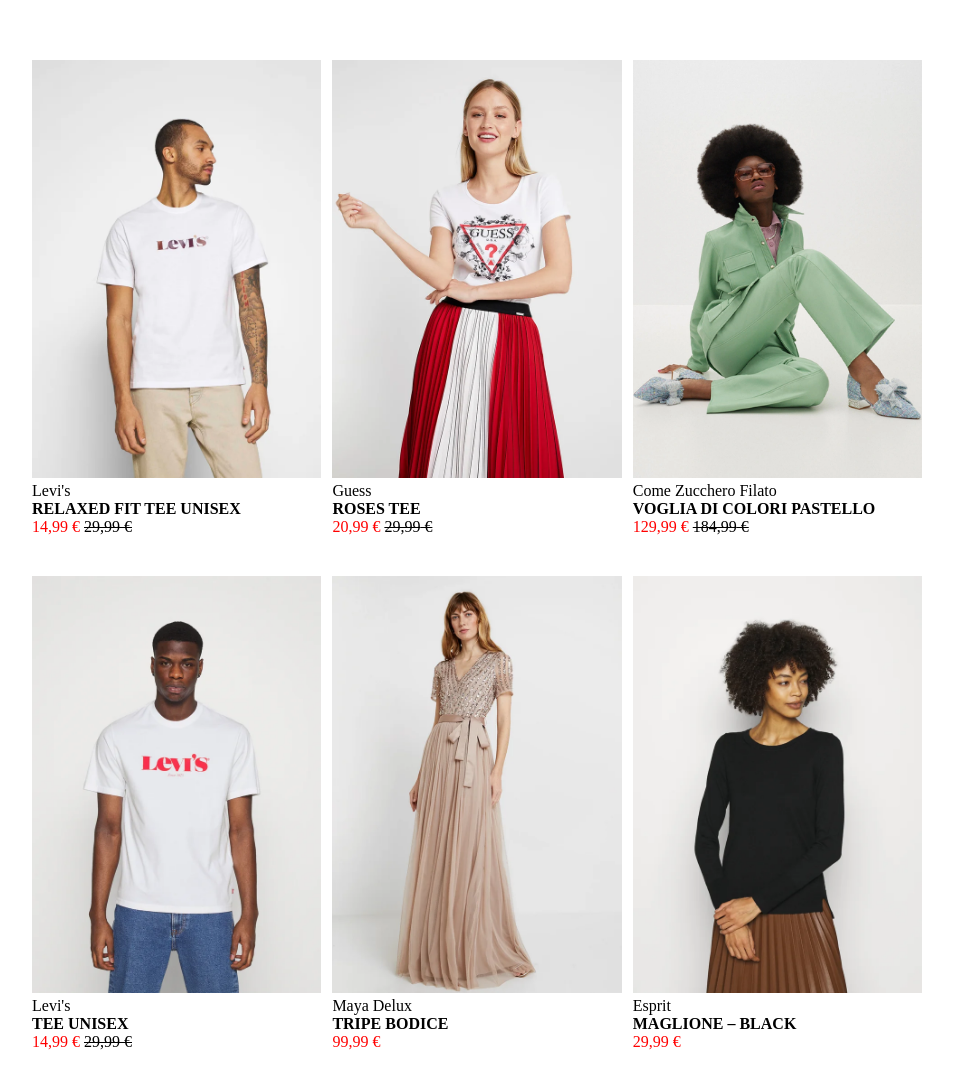
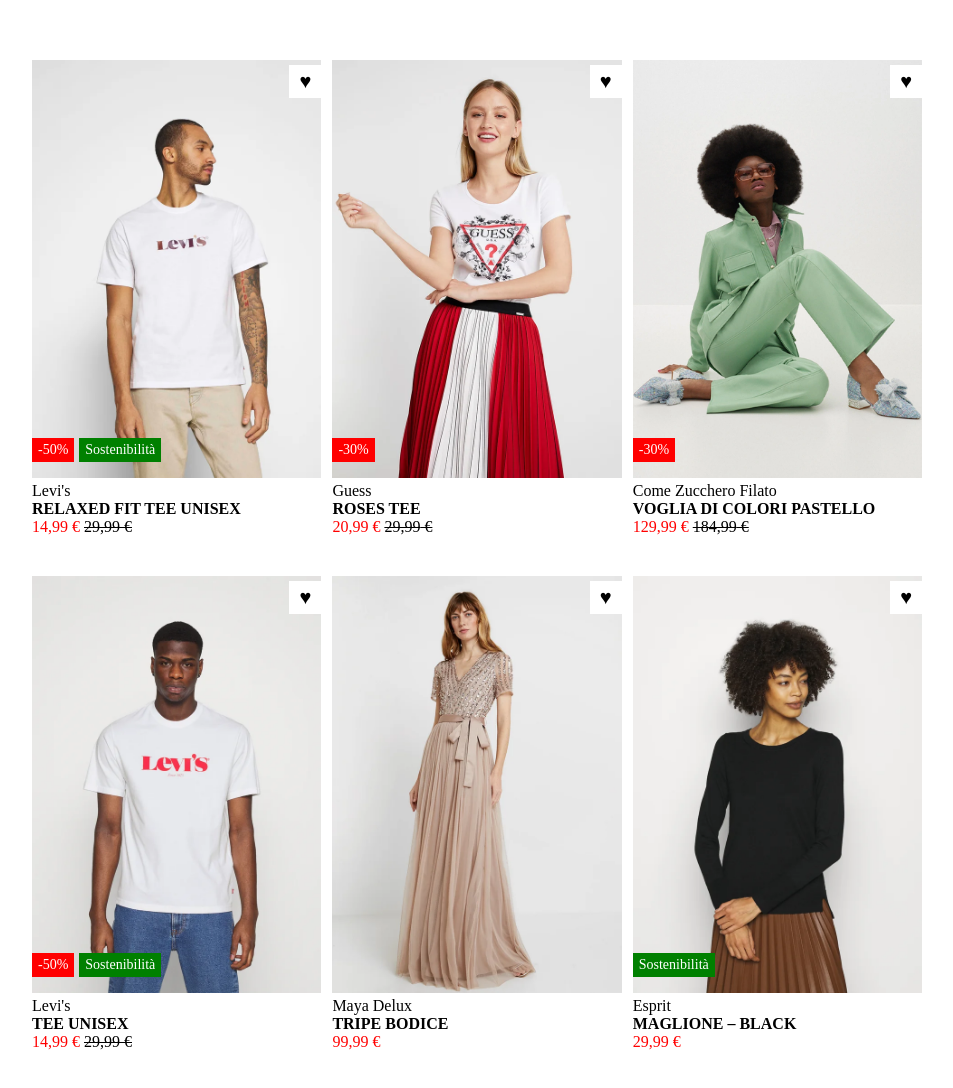
Before and after one commit to VitaFrancesco/html-css-boolando, a plain HTML site: page index.html in a window 1280 px wide. Shown: the whole page, without its empty margins (163-1116 px from the left). Drawn offline with Linux system fonts and the light colour scheme.

Commit message:
completed the shop section whith the second image that changed when the mouse is hover

```diff
--- a/css/app.css
+++ b/css/app.css
@@ -61,3 +61,51 @@ h4{
     color: black;
     text-decoration: line-through;
 }
+
+.discount{
+    background-color: red;
+    color: white;
+    font-size: 14px;
+    padding: 4px 6px;
+}
+
+.sostenibility{
+    background-color: green;
+    color: white;
+    font-size: 14px;
+    padding: 4px 6px;
+}
+
+.col :hover .main-image{
+    opacity: 0;
+}
+
+/* position rules */
+
+.relative{
+    position: relative;
+}
+
+.heart{
+    background-color: white;
+    font-size: 20px;
+    padding: 5px 10px;
+    position: absolute;
+    top: 5px;
+    right: 0px;
+}
+
+.absolute-hover{
+    position: absolute;
+    top: 0;
+    left: 0;
+    z-index: -1;
+}
+
+.attractive-info{
+    display: flex;
+    gap: 5px;
+    position: absolute;
+    bottom: 20px;
+    left: 0;
+}
--- a/index.html
+++ b/index.html
@@ -15,8 +15,14 @@
             <div class="container shop">
                 <div class="row">
                     <div class="col">
-                        <div class="img-clothes">
-                            <img src="./img/1.webp" alt="first image levi's relaxed fit tee unisex">
+                        <div class="img-clothes relative">
+                            <img class="main-image" src="./img/1.webp" alt="first image levi's relaxed fit tee unisex">
+                            <img class="absolute-hover" src="./img/1b.webp" alt="hover image levi's relaxed fit tee unisex">
+                            <div class="heart">&hearts;</div>
+                            <div class="attractive-info">
+                                <div class="discount">-50&#37;</div>
+                                <div class="sostenibility">Sostenibilità</div>
+                            </div>
                         </div>
                         <div class="info-clothes">
                             <p class="brand-name">Levi's</p>
@@ -26,8 +32,13 @@
                         </div>
                     </div>
                     <div class="col">
-                        <div class="img-clothes">
-                            <img src="./img/2.webp" alt="first image levi's relaxed fit tee unisex">
+                        <div class="img-clothes relative">
+                            <img class="main-image" src="./img/2.webp" alt="first image Roses tee">
+                            <img class="absolute-hover" src="./img/2b.webp" alt="Hover image Roses tee">
+                            <div class="heart">&hearts;</div>
+                            <div class="attractive-info">
+                                <div class="discount">-30&#37;</div>
+                            </div>
                         </div>
                         <div class="info-clothes">
                             <p class="brand-name">Guess</p>
@@ -37,10 +48,15 @@
                         </div>
                     </div>
                     <div class="col">
-                        <div class="img-clothes">
-                            <img src="./img/3.webp" alt="first image levi's relaxed fit tee unisex">
+                        <div class="img-clothes relative">
+                            <img class="main-image" src="./img/3.webp" alt="first image Voglia di colori pastello">
+                            <img class="absolute-hover" src="./img/3b.webp" alt="Hover image Voglia di colori pastello">
+                            <div class="heart">&hearts;</div>
+                            <div class="attractive-info">
+                                <div class="discount">-30&#37;</div>
+                            </div>
                         </div>
-                        <div class="info-clothes">
+                        <div class="info-clothes relative">
                             <p class="brand-name">Come Zucchero Filato</p>
                             <h4>Voglia di colori pastello</h4>
                             <span class="price">129,99</span>
@@ -48,10 +64,16 @@
                         </div>
                     </div>
                     <div class="col">
-                        <div class="img-clothes">
-                            <img src="./img/4.webp" alt="first image levi's relaxed fit tee unisex">
+                        <div class="img-clothes relative">
+                            <img class="main-image" src="./img/4.webp" alt="first image tee unisex">
+                            <img class="absolute-hover" src="./img/4b.webp" alt="Hover image tee unisex">
+                            <div class="heart">&hearts;</div>
+                            <div class="attractive-info">
+                                <div class="discount">-50&#37;</div>
+                                <div class="sostenibility">Sostenibilità</div>
+                            </div>
                         </div>
-                        <div class="info-clothes">
+                        <div class="info-clothes relative">
                             <p class="brand-name">Levi's</p>
                             <h4>Tee unisex</h4>
                             <span class="price">14,99</span>
@@ -59,8 +81,10 @@
                         </div>
                     </div>
                     <div class="col">
-                        <div class="img-clothes">
-                            <img src="./img/5.webp" alt="first image levi's relaxed fit tee unisex">
+                        <div class="img-clothes relative">
+                            <img class="main-image" src="./img/5.webp" alt="first image stripe bodice">
+                            <img class="absolute-hover" src="./img/5b.webp" alt="Hover image stripe bodice">
+                            <div class="heart">&hearts;</div>
                         </div>
                         <div class="info-clothes">
                             <p class="brand-name">Maya Delux</p>
@@ -69,8 +93,14 @@
                         </div>
                     </div>
                     <div class="col">
-                        <div class="img-clothes">
-                            <img src="./img/6.webp" alt="first image levi's relaxed fit tee unisex">
+                        <div class="img-clothes relative">
+                            <img class="main-image" src="./img/6.webp" alt="first image maglione-black">
+                            <img class="absolute-hover" src="./img/6b.webp" alt="Hover image maglione-black">
+                            <div class="heart">&hearts;</div>
+                            <div class="attractive-info">
+                                <div class="sostenibility">Sostenibilità</div>
+                            </div>
+
                         </div>
                         <div class="info-clothes">
                             <p class="brand-name">Esprit</p>
```
